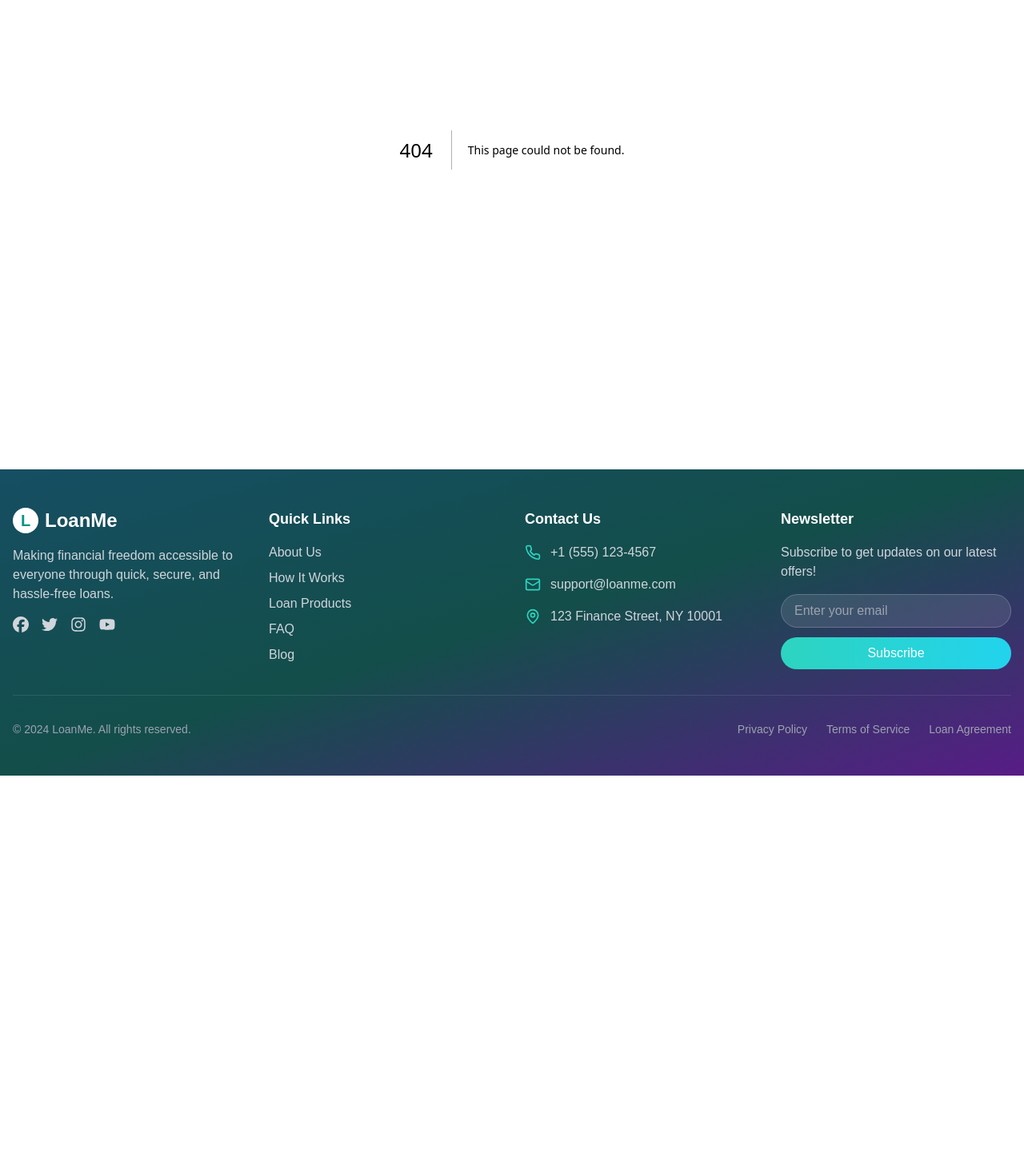
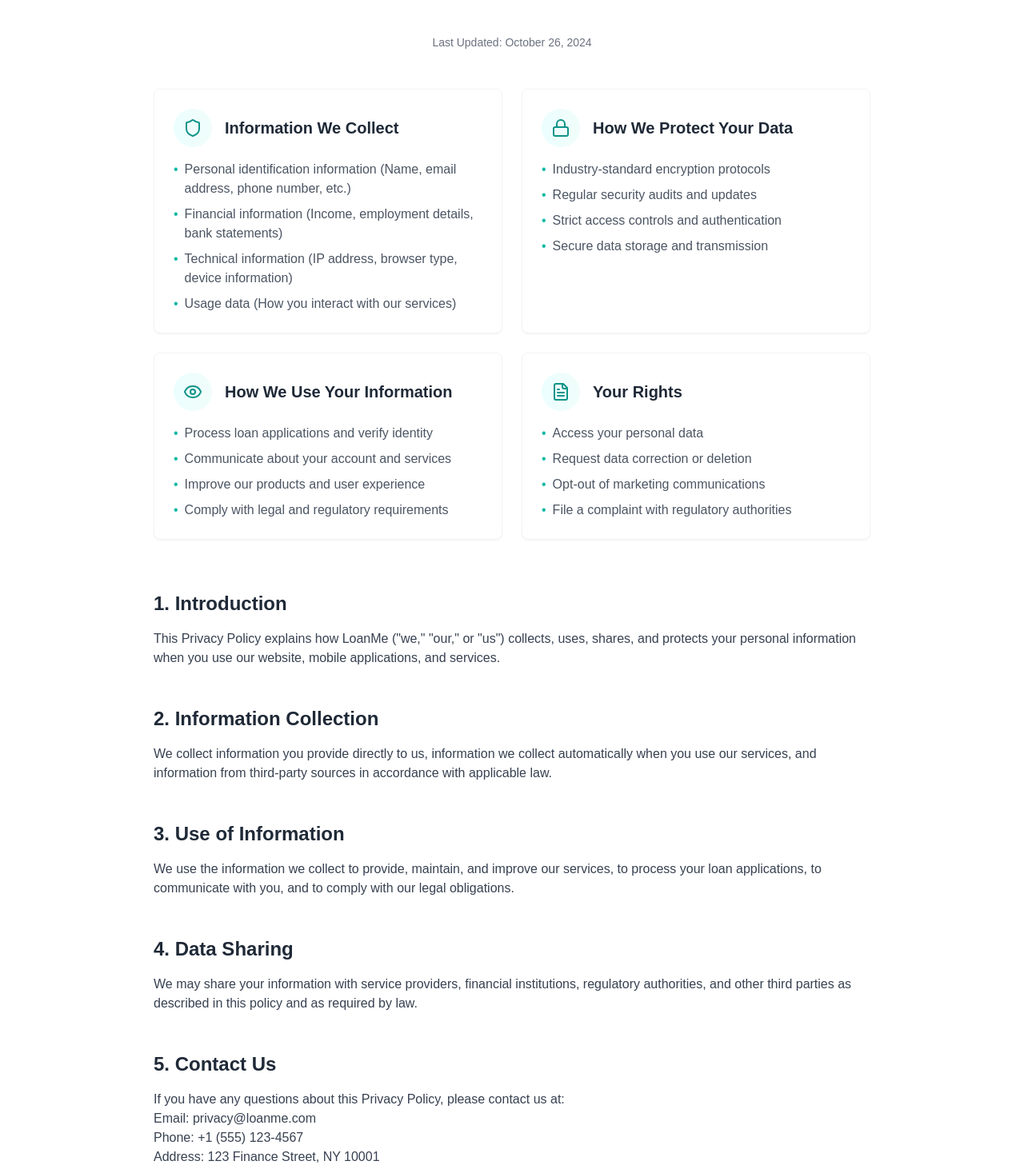
Before and after one commit to TheSoftNode/loan-me, a Next.js app: page /PrivacyPolicy in a window 1280 px wide. Before the commit this address had no page. Shown: the part 277-1744 px from the top of the page at 80% size. Before the commit the page ends 1247 px from the top, so only its background shows below. Built offline with nearby package versions, Linux system fonts and the light colour scheme.

Commit message:
Add privacy policy page

```diff
--- /dev/null
+++ b/app/PrivacyPolicy/page.tsx
@@ -0,0 +1,143 @@
+import React from 'react';
+import { Shield, Lock, Eye, FileText } from 'lucide-react';
+import { Card, CardContent } from "@/components/ui/card";
+
+const PrivacyPolicyPage = () =>
+{
+    const sections = [
+        {
+            icon: <Shield className="h-6 w-6 text-teal-600" />,
+            title: "Information We Collect",
+            content: [
+                "Personal identification information (Name, email address, phone number, etc.)",
+                "Financial information (Income, employment details, bank statements)",
+                "Technical information (IP address, browser type, device information)",
+                "Usage data (How you interact with our services)"
+            ]
+        },
+        {
+            icon: <Lock className="h-6 w-6 text-teal-600" />,
+            title: "How We Protect Your Data",
+            content: [
+                "Industry-standard encryption protocols",
+                "Regular security audits and updates",
+                "Strict access controls and authentication",
+                "Secure data storage and transmission"
+            ]
+        },
+        {
+            icon: <Eye className="h-6 w-6 text-teal-600" />,
+            title: "How We Use Your Information",
+            content: [
+                "Process loan applications and verify identity",
+                "Communicate about your account and services",
+                "Improve our products and user experience",
+                "Comply with legal and regulatory requirements"
+            ]
+        },
+        {
+            icon: <FileText className="h-6 w-6 text-teal-600" />,
+            title: "Your Rights",
+            content: [
+                "Access your personal data",
+                "Request data correction or deletion",
+                "Opt-out of marketing communications",
+                "File a complaint with regulatory authorities"
+            ]
+        }
+    ];
+
+    return (
+        <div className="min-h-screen bg-white">
+            <div className="container mx-auto px-4 py-16">
+                {/* Header */}
+                <div className="text-center mb-16">
+                    <h1 className="text-4xl md:text-5xl font-bold bg-gradient-to-r from-cyan-500 to-teal-500 bg-clip-text text-transparent mb-6">
+                        Privacy Policy
+                    </h1>
+                    <p className="text-lg text-gray-600 max-w-2xl mx-auto">
+                        At LoanMe, we take your privacy seriously. This policy details how we collect, use, and protect your personal information.
+                    </p>
+                </div>
+
+                {/* Last Updated */}
+                <div className="text-center mb-12">
+                    <p className="text-sm text-gray-500">Last Updated: October 26, 2024</p>
+                </div>
+
+                {/* Main Content */}
+                <div className="max-w-4xl mx-auto">
+                    {/* Key Points Cards */}
+                    <div className="grid md:grid-cols-2 gap-6 mb-16">
+                        {sections.map((section, index) => (
+                            <Card key={index} className="border border-gray-100">
+                                <CardContent className="p-6">
+                                    <div className="flex items-center mb-4">
+                                        <div className="bg-gradient-to-r from-cyan-50 to-teal-50 rounded-full p-3 mr-4">
+                                            {section.icon}
+                                        </div>
+                                        <h2 className="text-xl font-semibold text-gray-800">{section.title}</h2>
+                                    </div>
+                                    <ul className="space-y-2">
+                                        {section.content.map((item, idx) => (
+                                            <li key={idx} className="text-gray-600 flex items-start">
+                                                <span className="text-teal-500 mr-2">•</span>
+                                                {item}
+                                            </li>
+                                        ))}
+                                    </ul>
+                                </CardContent>
+                            </Card>
+                        ))}
+                    </div>
+
+                    {/* Detailed Policy Sections */}
+                    <div className="space-y-12 text-gray-700">
+                        <section>
+                            <h2 className="text-2xl font-semibold mb-4 text-gray-800">1. Introduction</h2>
+                            <p className="mb-4">
+                                This Privacy Policy explains how LoanMe ("we," "our," or "us") collects, uses, shares, and protects your personal information when you use our website, mobile applications, and services.
+                            </p>
+                        </section>
+
+                        <section>
+                            <h2 className="text-2xl font-semibold mb-4 text-gray-800">2. Information Collection</h2>
+                            <p className="mb-4">
+                                We collect information you provide directly to us, information we collect automatically when you use our services, and information from third-party sources in accordance with applicable law.
+                            </p>
+                        </section>
+
+                        <section>
+                            <h2 className="text-2xl font-semibold mb-4 text-gray-800">3. Use of Information</h2>
+                            <p className="mb-4">
+                                We use the information we collect to provide, maintain, and improve our services, to process your loan applications, to communicate with you, and to comply with our legal obligations.
+                            </p>
+                        </section>
+
+                        <section>
+                            <h2 className="text-2xl font-semibold mb-4 text-gray-800">4. Data Sharing</h2>
+                            <p className="mb-4">
+                                We may share your information with service providers, financial institutions, regulatory authorities, and other third parties as described in this policy and as required by law.
+                            </p>
+                        </section>
+
+                        <section>
+                            <h2 className="text-2xl font-semibold mb-4 text-gray-800">5. Contact Us</h2>
+                            <p className="mb-4">
+                                If you have any questions about this Privacy Policy, please contact us at:
+                                <br />
+                                Email: privacy@loanme.com
+                                <br />
+                                Phone: +1 (555) 123-4567
+                                <br />
+                                Address: 123 Finance Street, NY 10001
+                            </p>
+                        </section>
+                    </div>
+                </div>
+            </div>
+        </div>
+    );
+};
+
+export default PrivacyPolicyPage;
```
